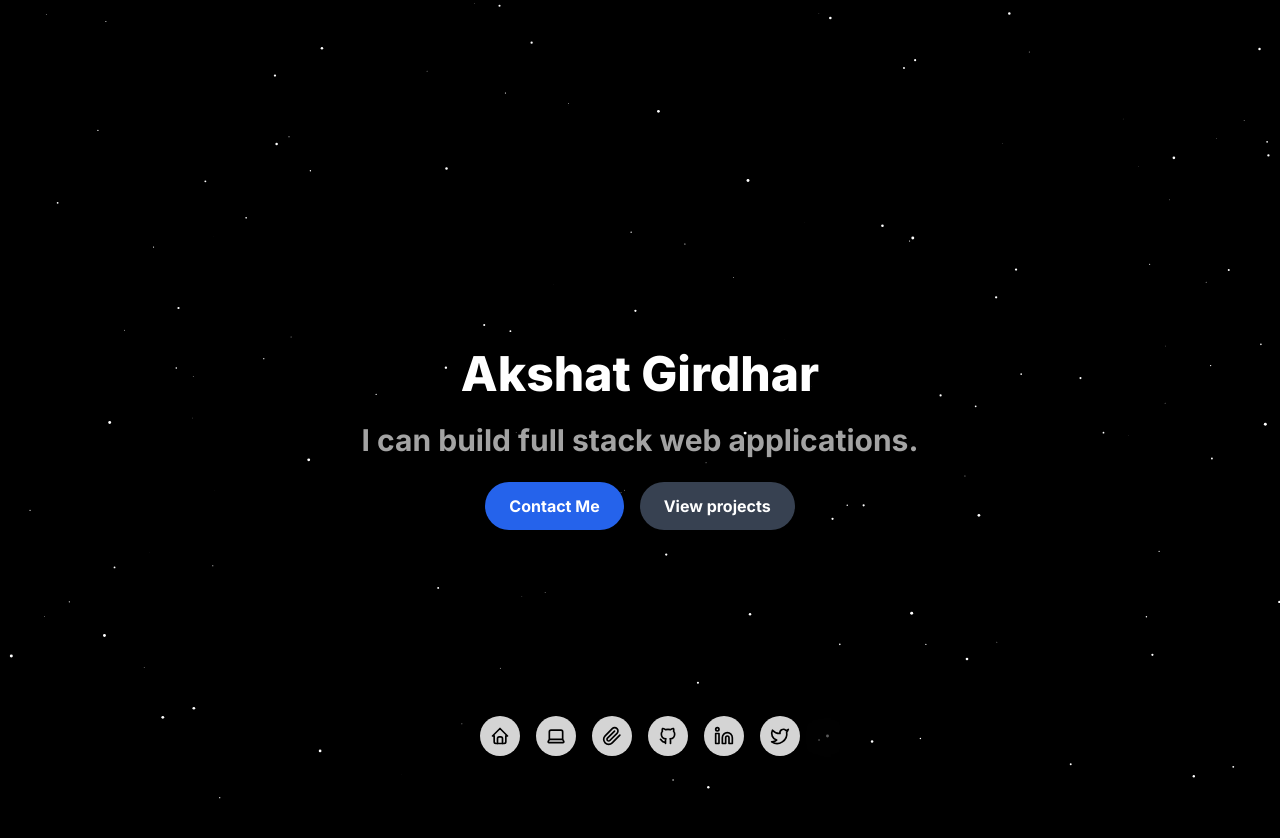
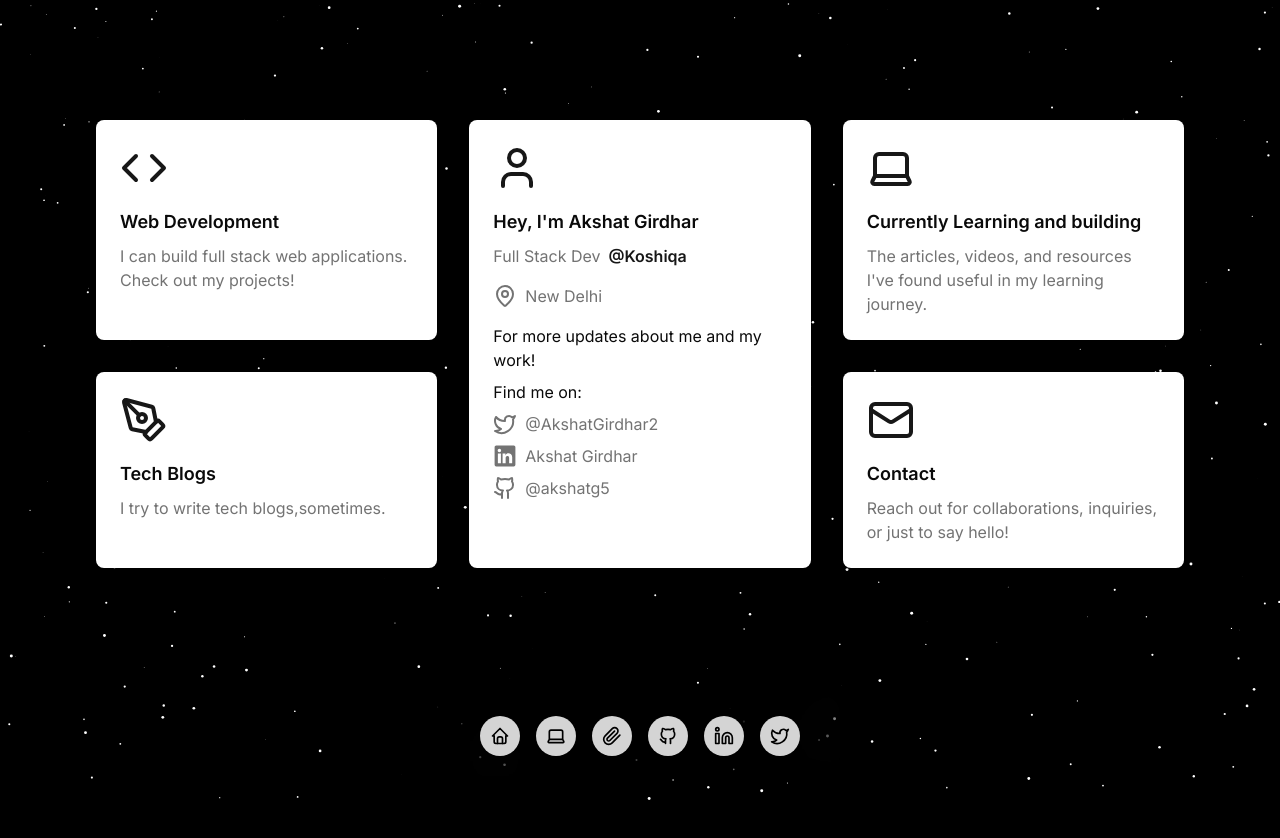
Before and after one commit to akshatg5/AkshatGirdhar-portfolio, a Next.js app: page / in a window 1280 px wide. Shown: the top 838 px of the page. Built offline with nearby package versions, Linux system fonts and the light colour scheme.

Commit message:
feat:landing page

```diff
--- /dev/null
+++ b/app/components/HeroSection.tsx
@@ -0,0 +1,146 @@
+'use client'
+
+import React from 'react'
+import { motion } from 'framer-motion'
+import { Code, Palette, PenTool, User, Mail, MapPin, Laptop, Twitter, Github } from 'lucide-react'
+import Link from 'next/link'
+import { LinkedInLogoIcon } from '@radix-ui/react-icons'
+
+interface PortfolioCardProps {
+  icon: React.ElementType
+  title: string
+  description: string
+  link: string
+  className?: string
+  children?: React.ReactNode
+}
+
+const PortfolioCard: React.FC<PortfolioCardProps> = ({
+  icon: Icon,
+  title,
+  description,
+  link,
+  className,
+  children,
+}) => (
+  <motion.div
+    initial={{ opacity: 0, y: -50 }}
+    animate={{ opacity: 1, y: 0 }}
+    whileHover={{ scale: 1.05 }}
+    className={`bg-card text-card-foreground rounded-lg shadow-lg p-6 cursor-pointer ${className}`}
+  >
+    <Link href={link} target='_blank' className="block h-full">
+      <motion.div
+        initial={{ opacity: 0, y: 20 }}
+        animate={{ opacity: 1, y: 0 }}
+        whileHover={{ y: -10 }}
+        transition={{ duration: 0.5 }}
+      >
+        <Icon className="w-12 h-12 mb-4 text-primary" />
+        <h3 className="text-lg font-semibold mb-2">{title}</h3>
+        <p className="text-muted-foreground">{description}</p>
+        {children}
+      </motion.div>
+    </Link>
+  </motion.div>
+)
+
+export default function HeroSection() {
+  return (
+    <div className="min-h-screen to-muted text-foreground py-12 px-4 sm:px-6 lg:px-8">
+      <div className="max-w-7xl mx-auto">
+        <motion.div
+          initial={{ opacity: 0, y: -50 }}
+          animate={{ opacity: 1, y: 0 }}
+          transition={{ duration: 0.5 }}
+          className="text-center mb-12"
+        >
+        </motion.div>
+        <div className="grid grid-cols-1 md:grid-cols-3 gap-8">
+          <PortfolioCard
+            icon={Code}
+            title="Web Development"
+            description="I can build full stack web applications. Check out my projects!"
+            link="/projects"
+            className="md:col-start-1 md:row-start-1"
+          />
+          <PortfolioCard
+            icon={Laptop}
+            title="Currently Learning and building"
+            description="The articles, videos, and resources I've found useful in my learning journey."
+            link="https://grateful-brisket-091.notion.site/Learning-and-Building-11e3953f062c80c19995c9590c4d63e2"
+            className="md:col-start-3 md:row-start-1"
+          />
+          <PortfolioCard
+            icon={User}
+            title="Hey, I'm Akshat Girdhar"
+            description=""
+            link="/"
+            className="md:col-start-2 md:row-start-1 md:row-span-2"
+          >
+            <div className="space-y-4">
+              <div className="text-muted-foreground flex items-center">
+                <span>Full Stack Dev</span>
+                <a
+                  href="https://koshiqa.com/"
+                  className="text-primary font-semibold ml-2 hover:underline"
+                  target="_blank"
+                  rel="noopener noreferrer"
+                >
+                  @Koshiqa
+                </a>
+              </div>
+              <div className="flex items-center text-muted-foreground">
+                <MapPin className="mr-2" /> New Delhi
+              </div>
+              <div className="space-y-2">
+                <p>For more updates about me and my work!</p>
+                <p>Find me on:</p>
+                <div className="space-y-2">
+                  <a
+                    className="flex items-center text-muted-foreground hover:text-primary transition-colors"
+                    href="https://x.com/AkshatGirdhar2"
+                    target="_blank"
+                    rel="noopener noreferrer"
+                  >
+                    <Twitter className="mr-2" /> @AkshatGirdhar2
+                  </a>
+                  <a
+                    className="flex items-center text-muted-foreground hover:text-primary transition-colors"
+                    href="https://www.linkedin.com/in/akshat-girdhar-56a848206/"
+                    target="_blank"
+                    rel="noopener noreferrer"
+                  >
+                    <LinkedInLogoIcon width={24} height={24} className="mr-2" /> Akshat Girdhar
+                  </a>
+                  <a
+                    className="flex items-center text-muted-foreground hover:text-primary transition-colors"
+                    href="https://github.com/akshatg5/"
+                    target="_blank"
+                    rel="noopener noreferrer"
+                  >
+                    <Github width={24} height={24} className="mr-2" /> @akshatg5
+                  </a>
+                </div>
+              </div>
+            </div>
+          </PortfolioCard>
+          <PortfolioCard
+            icon={PenTool}
+            title="Tech Blogs"
+            description="I try to write tech blogs,sometimes."
+            link="https://medium.com/@akshatgirdhar05"
+            className="md:col-start-1 md:row-start-2"
+          />
+          <PortfolioCard
+            icon={Mail}
+            title="Contact"
+            description="Reach out for collaborations, inquiries, or just to say hello!"
+            link="mailto:akshatgirdhar05@gmail.com"
+            className="md:col-start-3 md:row-start-2"
+          />
+        </div>
+      </div>
+    </div>
+  )
+}
--- a/app/components/StarryBg.tsx
+++ b/app/components/StarryBg.tsx
@@ -16,7 +16,7 @@ const StarryBackground: React.FC = () => {
     canvas.height = window.innerHeight
 
     const stars: { x: number; y: number; radius: number; vx: number; vy: number }[] = []
-    const numStars = 140
+    const numStars = 400
 
     for (let i = 0; i < numStars; i++) {
       stars.push({
--- a/app/layout.tsx
+++ b/app/layout.tsx
@@ -25,7 +25,7 @@ export default function RootLayout({
         <StarryBackground />
         <main className="flex-grow  text-white pb-20 sm:pb-24 px-4 sm:px-6 lg:px-8">
           {children}
-          <Analytics />
+          {/* <Analytics /> */}
         </main>
         <div className="fixed bottom-0 left-0 right-0 z-50 pb-2 sm:pb-4 px-2 sm:px-4">
           <Appbar />
--- a/app/page.tsx
+++ b/app/page.tsx
@@ -1,33 +1,11 @@
 import Image from 'next/image'
 import Link from 'next/link'
+import HeroSection from './components/HeroSection'
 
 export default function Home() {
   return (
     <div className="flex flex-col items-center justify-center min-h-screen px-4 sm:px-6 lg:px-8 my-6">
-      <div className="max-w-4xl w-full space-y-6 text-center">
-        <div className=" mx-auto mb-8">
-        </div>
-        <h1 className="text-5xl font-extrabold text-center text-white mb-4">
-          Akshat Girdhar
-        </h1>
-        <h2 className="text-3xl font-bold text-center text-neutral-400 mb-8">
-        I can build full stack web applications.
-        </h2>
-        <div className="flex flex-col sm:flex-row justify-center space-y-4 sm:space-y-0 sm:space-x-4">
-          <Link
-            href="mailto:akshatgirdhar05@gmail.com"
-            className="bg-blue-600 hover:bg-blue-700 text-white font-bold py-3 px-6 rounded-full transition duration-300 ease-in-out transform hover:scale-105"
-          >
-            Contact Me
-          </Link>
-          <Link
-            href="/projects"
-            className="bg-gray-700 hover:bg-gray-600 text-white font-bold py-3 px-6 rounded-full transition duration-300 ease-in-out transform hover:scale-105"
-          >
-            View projects
-          </Link>
-        </div>
-      </div>
+      <HeroSection />
     </div>
   )
 }
--- a/package.json
+++ b/package.json
@@ -16,7 +16,7 @@
     "@vercel/analytics": "^1.3.1",
     "class-variance-authority": "^0.7.0",
     "clsx": "^2.1.1",
-    "framer-motion": "^11.5.4",
+    "framer-motion": "^11.11.8",
     "lucide-react": "^0.441.0",
     "next": "14.2.7",
     "react": "^18",
```
Also changed, not shown: 1 other file (tests, documents, lock files or other folders).
